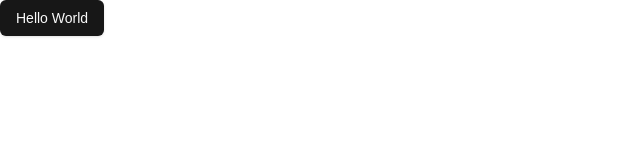
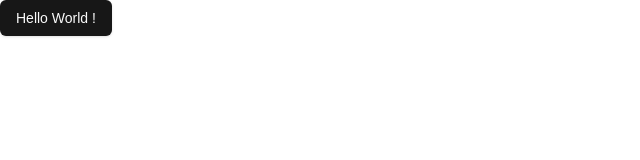
Before and after one commit to ceylonai/ceylon-ai-dashboard, a Next.js app: page / in a window 1280 px wide. Shown: the top 160 px of the page, without its empty margins (0-640 px from the left). Built offline with nearby package versions, Linux system fonts and the light colour scheme.

Commit message:
initialize branch

```diff
--- a/src/app/page.tsx
+++ b/src/app/page.tsx
@@ -2,6 +2,6 @@ import {Button} from "@/components/ui/button";
 
 export default function Home() {
   return (
-    <Button>Hello World</Button>
+    <Button>Hello World !</Button>
   );
 }
```
